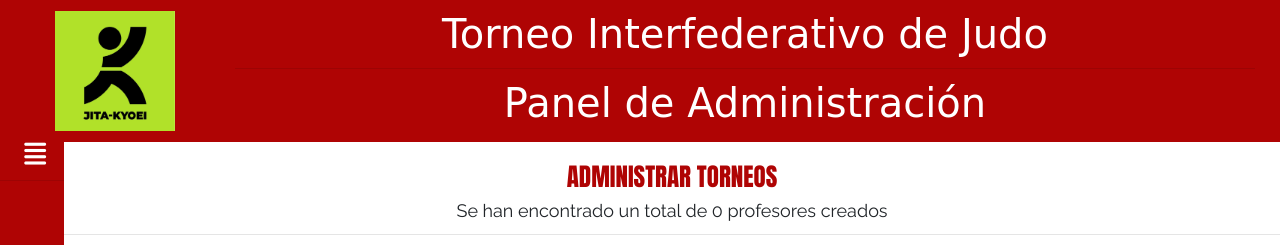
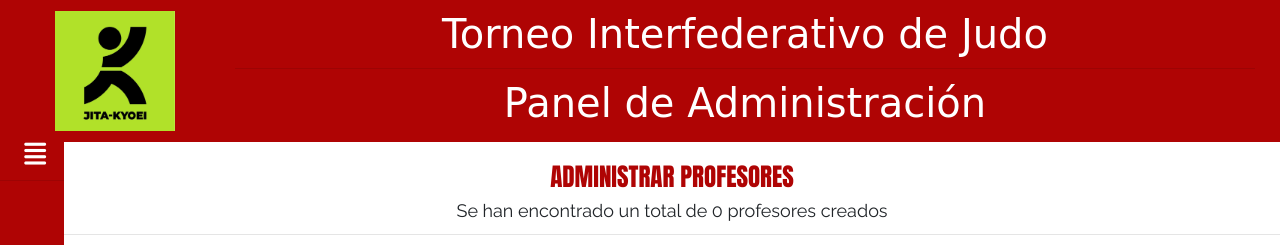
Before and after one commit to franmoli/fmj, a PHP site: page /administracion/administrar-profesores.php in a window 1280 px wide. Shown: the top 245 px of the page. Run offline with PHP 8.4, Linux system fonts and the light colour scheme; a user stored in the database is signed in; data that the repository does not hold is empty; some libraries are stand-ins or nearby versions; some web fonts are replaced.

Commit message:
editar profes

```diff
--- a/administracion/administrar-profesores.php
+++ b/administracion/administrar-profesores.php
@@ -30,7 +30,7 @@ while ($profesor = $resultadoBD->fetch_assoc()) {
         <main id="contenido-principal" class="text-center">
             <!-- Descripción -->
             <section id="descripcion-administrar-elemento" class="text-center">
-                <h1>ADMINISTRAR TORNEOS</h1>
+                <h1>ADMINISTRAR PROFESORES</h1>
                 <p>
                     Se han encontrado un total de <?php echo count($profesores); ?> profesores creados
                 </p>
```
